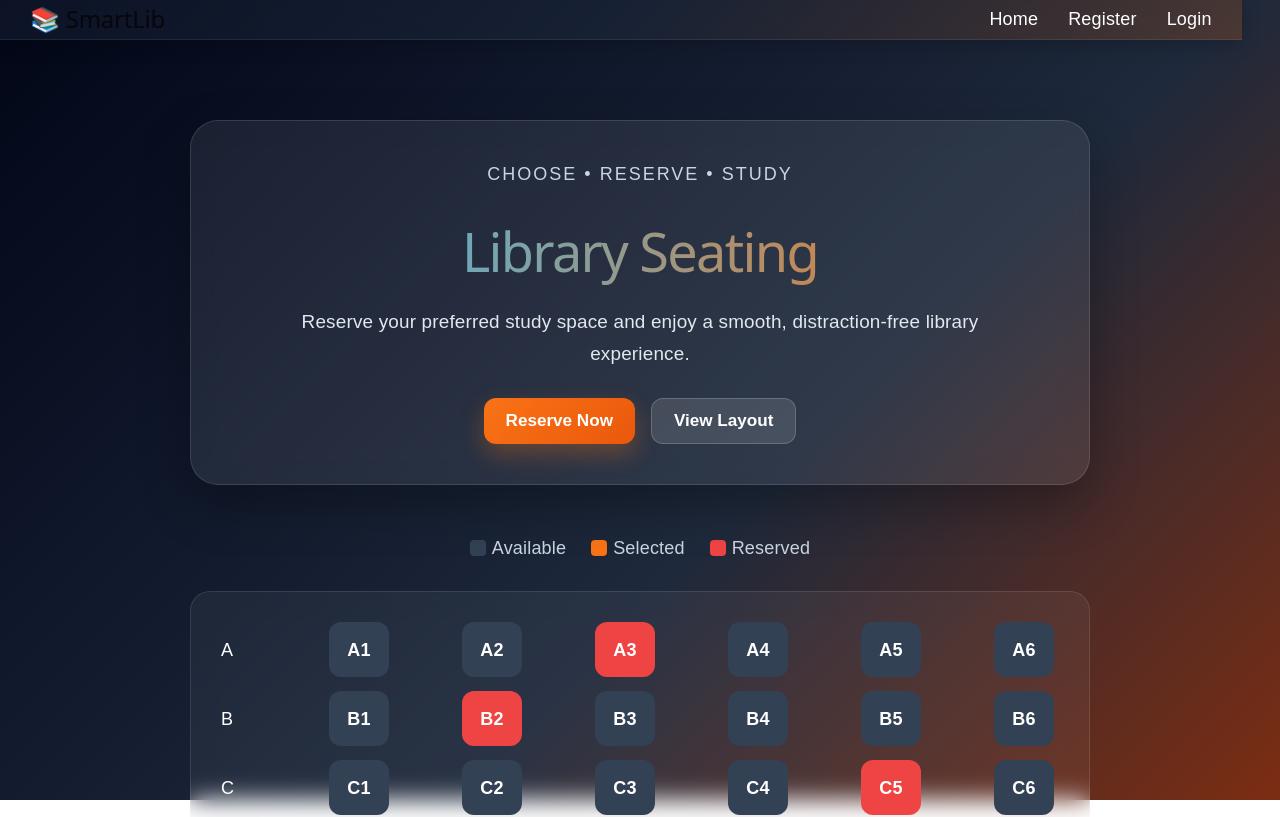
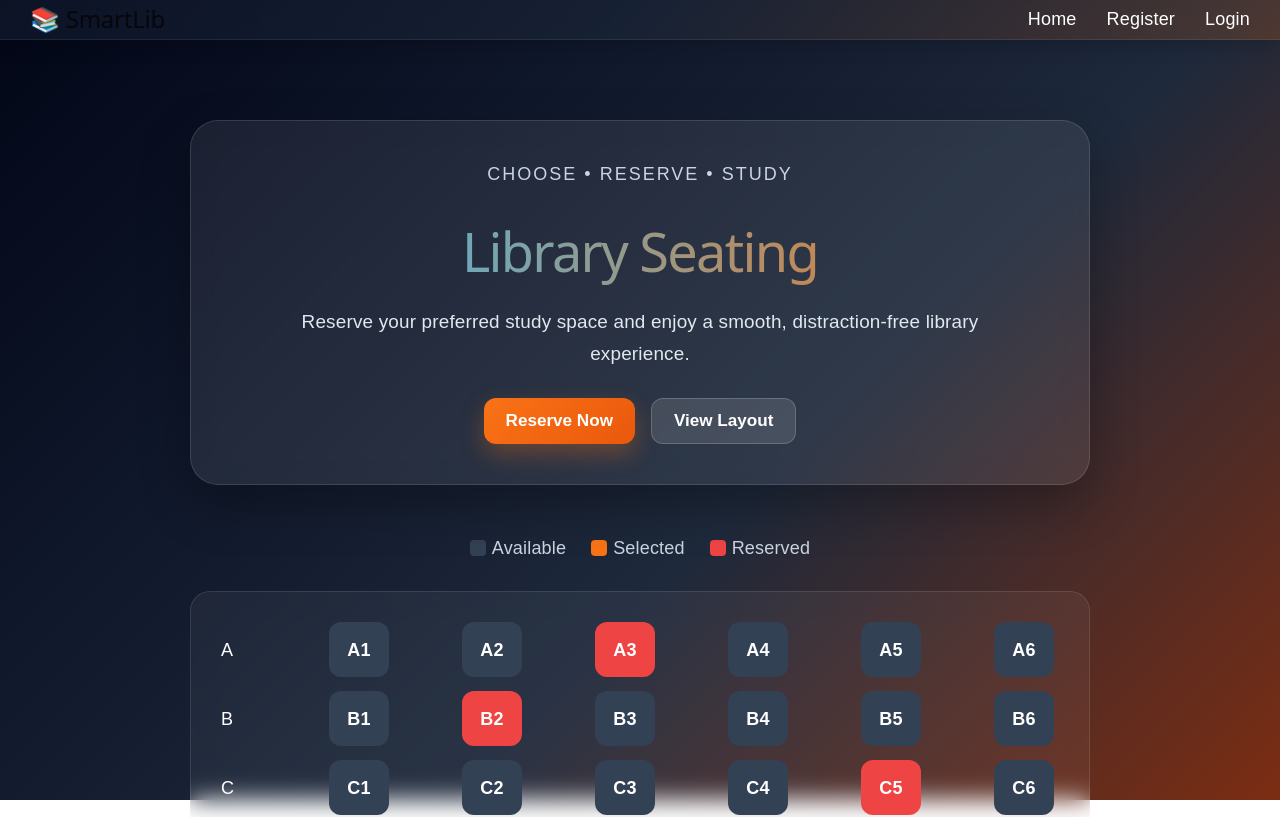
Before and after one commit to naagarSaloni/libraryManagement-, a React app in the folder frontend/: page /seat in a window 1280 px wide. Shown: the top 817 px of the page. Built offline with nearby package versions, Linux system fonts and the light colour scheme; the HTML template or start-up script is replaced by a standard one.

Commit message:
Update Navbar.css

```diff
--- a/frontend/src/components/Navbar.css
+++ b/frontend/src/components/Navbar.css
@@ -1,10 +1,10 @@
-.navbar {
+ .navbar {
   position: relative;
   top: 0;
   right:0;
   left:0;
   z-index: 1000;
-  width: 97%;
+  width: auto;
   height : 40px;
 
   display: flex;
```
